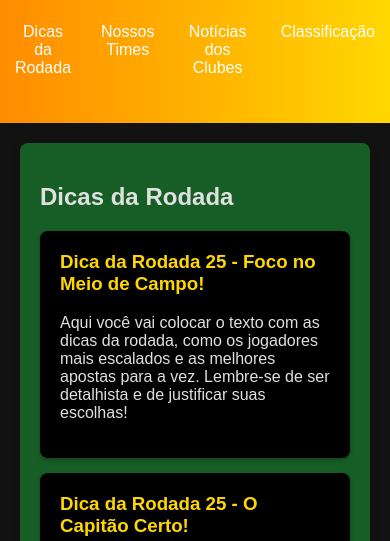
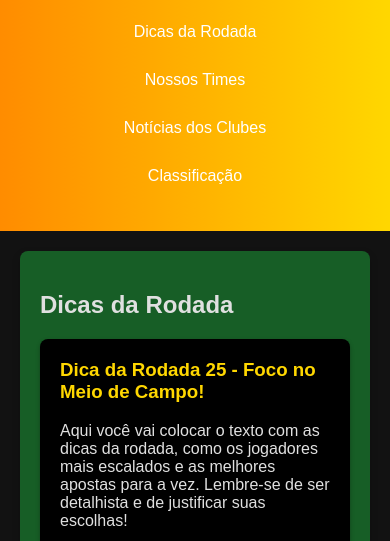
Before and after one commit to AndreArtte/Segue-o-Pai, a plain HTML site: page index.html in a window 390 px wide. Shown: the part 303-844 px from the top of the page. Drawn offline with Linux system fonts and the light colour scheme.

Commit message:
Update style.css

```diff
--- a/style.css
+++ b/style.css
@@ -120,3 +120,11 @@ footer {
     text-shadow: 2px 2px 4px rgba(0, 0, 0, 0.4);
     text-transform: uppercase;
 }
+
+@media (max-width: 768px) {
+    /* Ajustes para telas menores, como tablets e celulares */
+    nav ul {
+        flex-direction: column; /* Coloca os links um abaixo do outro */
+        gap: 10px;
+    }
+}
```
